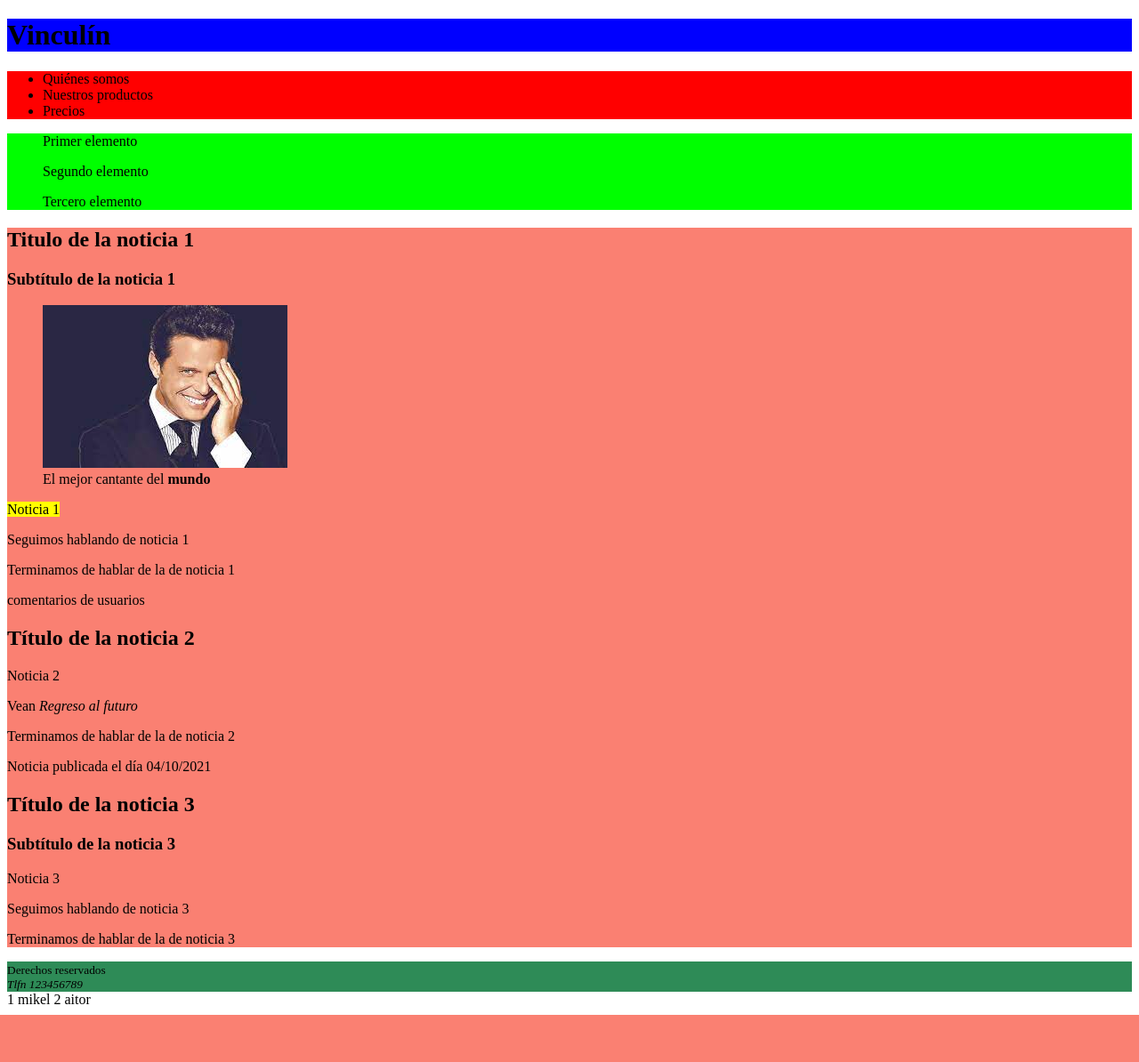
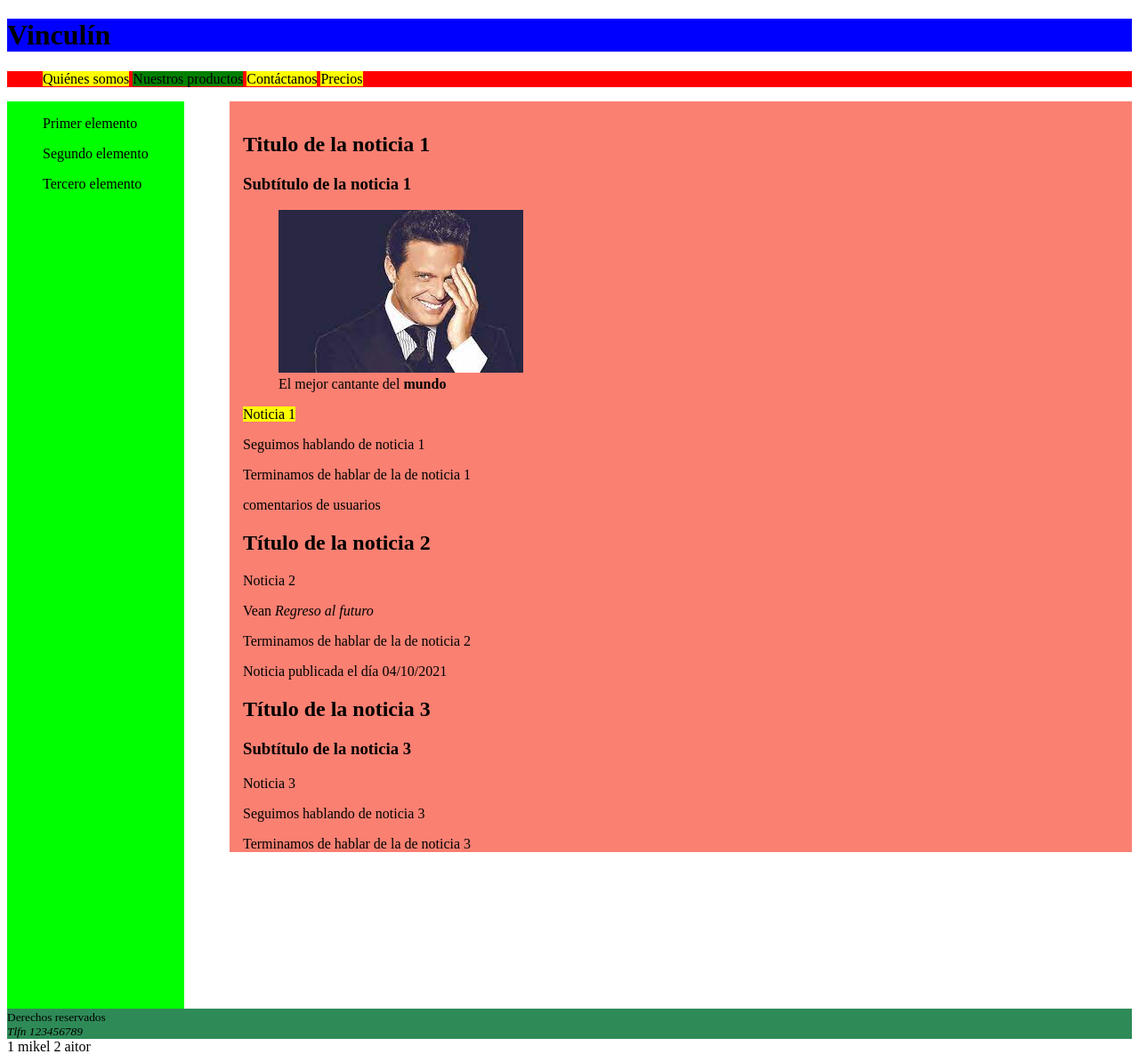
Before and after one commit to DannyelYankee/Vinculin, a PHP site: page / in a window 1280 px wide. Shown: the whole page at 89% size. Before the commit the page ends 1141 px from the top, so only its background shows below. Run offline with PHP 8.4, Linux system fonts and the light colour scheme; data comes from the database, SQL or seed files in the repository; data that the repository does not hold is empty.

Commit message:
Vídeo 7 terminado

```diff
--- a/app/index.php
+++ b/app/index.php
@@ -13,7 +13,8 @@
 
         <ul>
             <li>Quiénes somos</li>
-            <li>Nuestros productos</li>
+            <li style="background-color: green;">Nuestros productos</li>
+            <li>Contáctanos</li>
             <li>Precios</li>
         </ul>
     </nav>
--- a/app/mihoja.css
+++ b/app/mihoja.css
@@ -8,12 +8,24 @@
 
 #barraLateral {
     background-color: #0F0;
+    float: left;
+    height: 1020px;
 }
 
 #contenidoPrincipal {
     background-color: salmon;
+    margin-left: 250px;
+    padding-left: 15px;
+    padding-top: 15px;
 }
 
 #piePrincipal {
     background-color: seagreen;
+    clear: both;
+    margin-top: 100px;
 }
+
+li {
+    background-color: yellow;
+    display: inline;
+}
```
